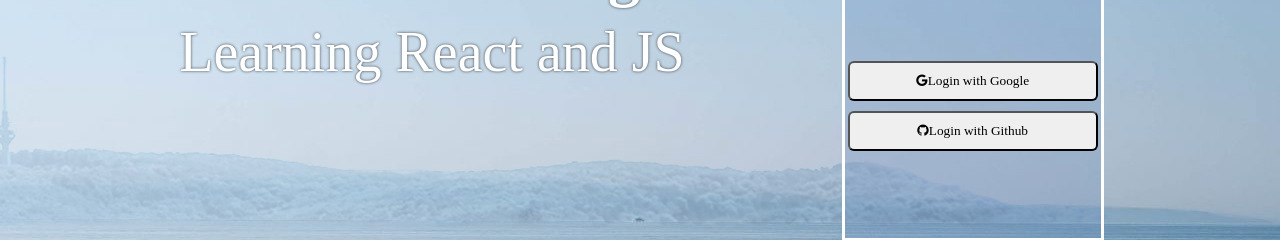
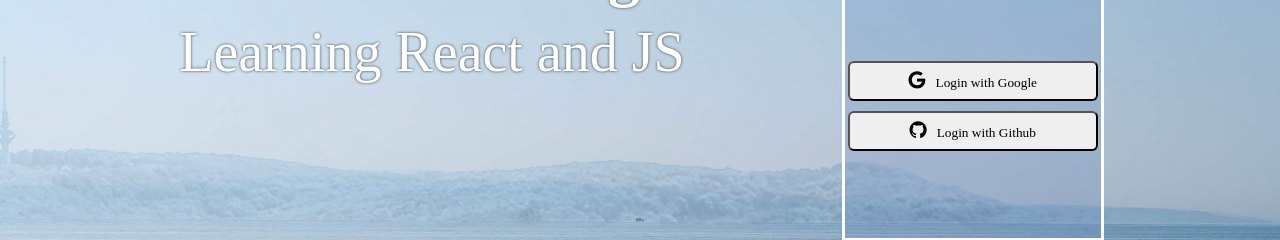
Before and after one commit to Pannonians/pannonians.js, a React (Create React App) app in the folder apps/blog/: page / in a window 1280 px wide. Shown: the part 436-676 px from the top of the page. Built offline with nearby package versions, Linux system fonts and the light colour scheme; no server answers.

Commit message:
Promenjen naziv i u CSS fajlu

```diff
--- a/apps/blog/src/App.css
+++ b/apps/blog/src/App.css
@@ -92,7 +92,7 @@
   font-family: Montserrat;
 }
 
-.fab {
+.fa {
   padding-right: 10px;
   font-size: 20px;
 }
```
